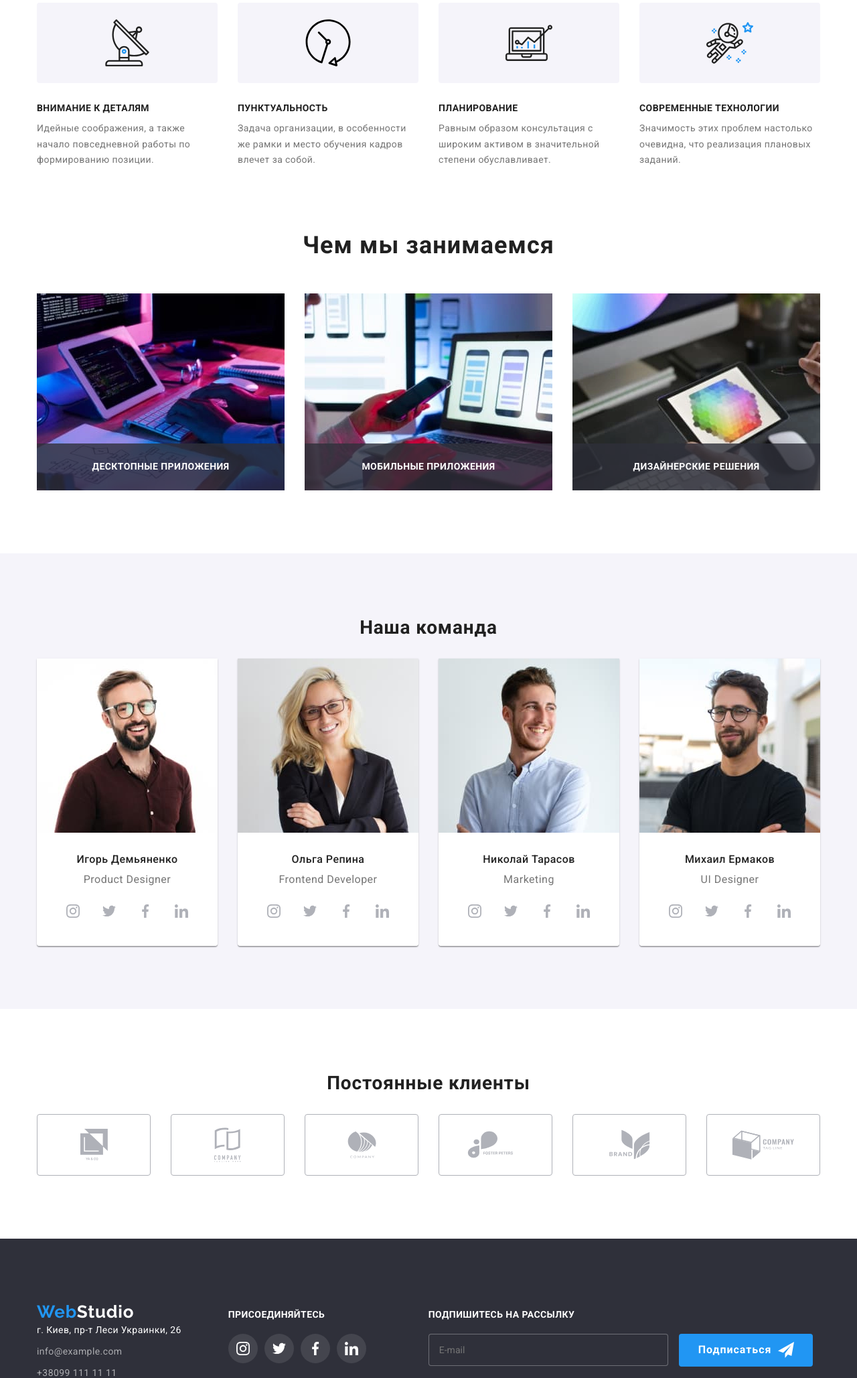
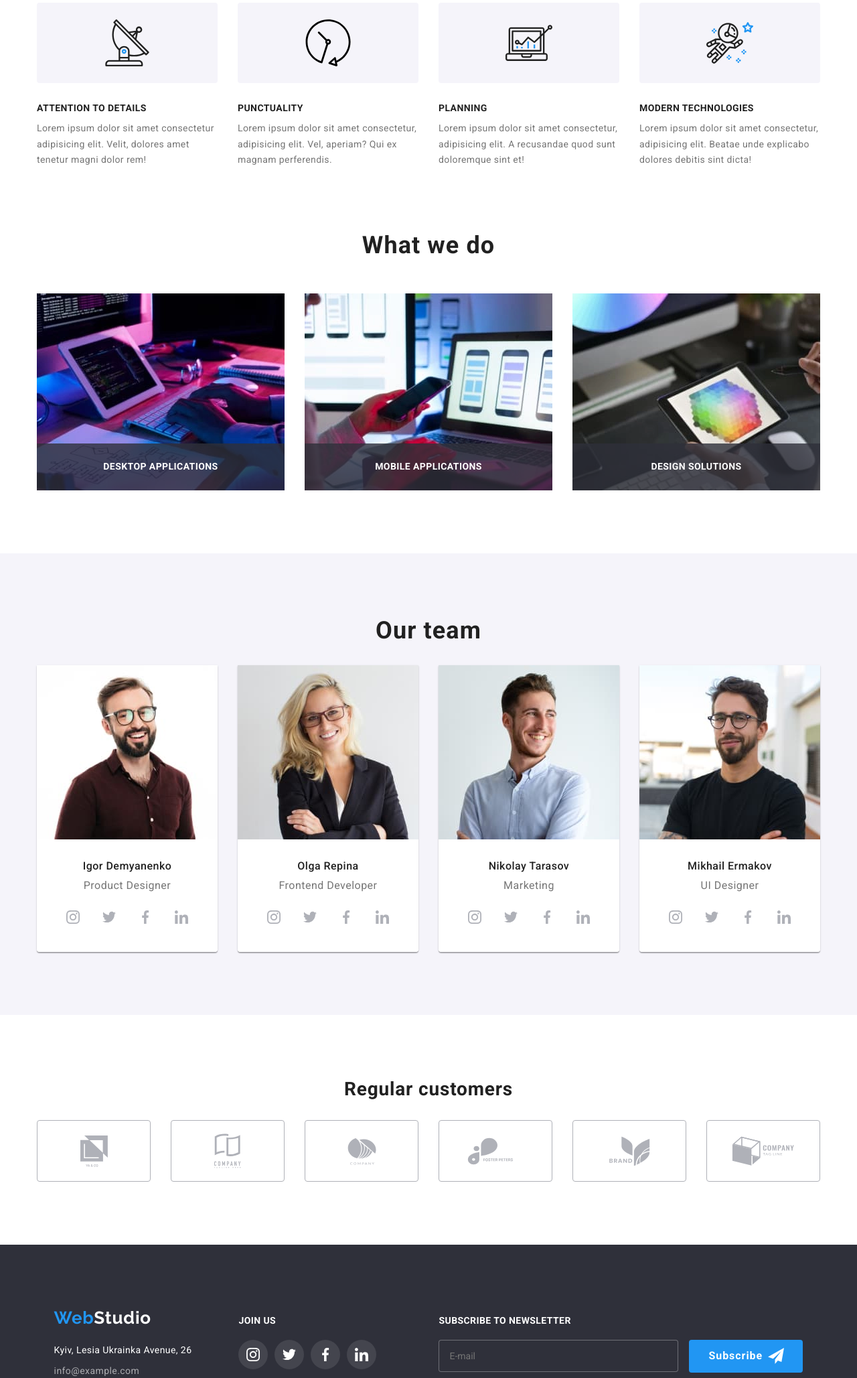
Before and after one commit to LenaXmi/goit-markup-hw-08, a plain HTML site: page index.html in a window 1280 px wide. Shown: the part 743-2800 px from the top of the page at 67% size. Drawn offline with nearby package versions, Linux system fonts and the light colour scheme.

Commit message:
translation

```diff
--- a/index.html
+++ b/index.html
@@ -76,9 +76,9 @@
                 </svg>
               </button>
 <ul class="mobile-menu__list">
-  <li class="li mobile-menu__item"><a href="./index.html" class=" mobile-menu__link mobile-menu__link--highlight">Студия</a></li>
-  <li class="li mobile-menu__item"><a href="./portfolio.html" class="mobile-menu__link">Портфолио</a></li>
-  <li class="li mobile-menu__item"><a href="" class="mobile-menu__link">Контакты</a></li>
+  <li class="li mobile-menu__item"><a href="./index.html" class=" mobile-menu__link mobile-menu__link--highlight">Studio</a></li>
+  <li class="li mobile-menu__item"><a href="./portfolio.html" class="mobile-menu__link">Portfolio</a></li>
+  <li class="li mobile-menu__item"><a href="" class="mobile-menu__link">Contacts</a></li>
 
 </ul>
 <ul class="mobile-menu__contacts-list">
@@ -135,11 +135,11 @@
       <section class="hero-section overlay">
         <div class="hero-container">
           <h1 class="hero-container__title">
-            Эффективные решения <br />
-            для вашего бизнеса
+            Effective solutions <br />
+            for your business
           </h1>
           <button data-modal-open class="order" type="button">
-            Заказать услугу
+           Order a service
           </button>
         </div>
       </section>
@@ -148,7 +148,7 @@
 
       <section class="features-section">
         <div class="features-container">
-          <h2 class="visually-hidden">Наши особенности</h2>
+          <h2 class="visually-hidden">Features</h2>
           <ul class="features-container__list">
             <li class="features-container__item">
               <div class="features-container__icon">
@@ -157,10 +157,10 @@
                 </svg>
               </div>
 
-              <h3 class="features-container__title">Внимание к деталям</h3>
+              <h3 class="features-container__title">Attention to details</h3>
               <p class="features-container__description">
-                Идейные соображения, а также начало повседневной работы по
-                формированию позиции.
+                Lorem ipsum dolor sit amet consectetur adipisicing elit. Velit, dolores amet tenetur magni dolor rem!
+
               </p>
             </li>
             <li class="features-container__item">
@@ -170,10 +170,9 @@
                 </svg>
               </div>
 
-              <h3 class="features-container__title">Пунктуальность</h3>
+              <h3 class="features-container__title">Punctuality</h3>
               <p class="features-container__description">
-                Задача организации, в особенности же рамки и место обучения
-                кадров влечет за собой.
+               Lorem ipsum dolor sit amet consectetur, adipisicing elit. Vel, aperiam? Qui ex magnam perferendis.
               </p>
             </li>
             <li class="features-container__item">
@@ -183,10 +182,9 @@
                 </svg>
               </div>
 
-              <h3 class="features-container__title">Планирование</h3>
+              <h3 class="features-container__title">Planning</h3>
               <p class="features-container__description">
-                Равным образом консультация с широким активом в значительной
-                степени обуславливает.
+               Lorem ipsum dolor sit amet consectetur, adipisicing elit. A recusandae quod sunt doloremque sint et!
               </p>
             </li>
             <li class="features-container__item">
@@ -196,10 +194,9 @@
                 </svg>
               </div>
 
-              <h3 class="features-container__title">Современные технологии</h3>
+              <h3 class="features-container__title">Modern technologies</h3>
               <p class="features-container__description">
-                Значимость этих проблем настолько очевидна, что реализация
-                плановых заданий.
+      Lorem ipsum dolor sit amet consectetur, adipisicing elit. Beatae unde explicabo dolores debitis sint dicta!
               </p>
             </li>
           </ul>
@@ -210,7 +207,7 @@
 
       <section class="works-section">
         <div class="works-container">
-          <h2 class="works-container__title">Чем мы занимаемся</h2>
+          <h2 class="works-container__title">What we do</h2>
           <ul class="works-container__list">
             <li class="works-container__pic">
               <div class="works-container__label">
@@ -226,7 +223,7 @@
                 </picture>
 
                 <div class="works-container__text">
-                  <p>Десктопные приложения</p>
+                  <p>Desktop Applications</p>
                 </div>
               </div>
             </li>
@@ -244,7 +241,7 @@
                 </picture>
 
                 <div class="works-container__text">
-                  <p>Мобильные приложения</p>
+                  <p>Mobile Applications</p>
                 </div>
               </div>
             </li>
@@ -263,7 +260,7 @@
                 </picture>
 
                 <div class="works-container__text">
-                  <p>Дизайнерские решения</p>
+                  <p>Design solutions</p>
                 </div>
               </div>
             </li>
@@ -275,7 +272,7 @@
 
       <section class="team-section">
         <div class="team-container">
-          <h2 class="team-container__title">Наша команда</h2>
+          <h2 class="team-container__title">Our team</h2>
           <ul class="team-container__list">
             <li class="team-container__member">
               <picture>
@@ -288,13 +285,13 @@
                 <source srcset="./images/team/designer_mobile.jpg 1x, ./images/team/designer_mobile2x.jpg 2x" media="(min-width:280px)">
                 <img class="team-container__pic"
                 src="./images/team/designer_mobile.jpg"
-                alt="Игорь Демьяненко. Дизайн продукта."
+                alt="Igor Demyanenko. Product Designer."
 
               />
               </picture>
 
               <div class="team-container__data">
-                <h3 class="team-container__employee">Игорь Демьяненко</h3>
+                <h3 class="team-container__employee">Igor Demyanenko</h3>
                 <p class="team-container__position">Product Designer</p>
                 <ul class="social-media">
                   <li class="social-media__item">
@@ -360,13 +357,13 @@
                 <source srcset="./images/team/developer_mobile.jpg 1x, ./images/team/developer_mobile2x.jpg 2x" media="(min-width:280px)">
                 <img class="team-container__pic"
                 src="./images/team/developer_mobile.jpg"
-                alt="Ольга Репина. Разработка."
+                alt="Olga Repina. Frontend Developer."
 
               />
               </picture>
 
               <div class="team-container__data">
-                <h3 class="team-container__employee">Ольга Репина</h3>
+                <h3 class="team-container__employee">Olga Repina</h3>
                 <p class="team-container__position">Frontend Developer</p>
                 <ul class="social-media">
                   <li class="social-media__item">
@@ -431,13 +428,13 @@
                 <source srcset="./images/team/marketing_mobile.jpg 1x, ./images/team/marketing_mobile2x.jpg 2x" media="(min-width:280px)">
                 <img class="team-container__pic"
                 src="./images/team/marketing_mobile.jpg"
-                alt="Николай Тарасов. Маркетинг."
+                alt="Nikolay Tarasov. Marketing."
 
               />
               </picture>
 
               <div class="team-container__data">
-                <h3 class="team-container__employee">Николай Тарасов</h3>
+                <h3 class="team-container__employee">Nikolay Tarasov</h3>
                 <p class="team-container__position">Marketing</p>
                 <ul class="social-media">
                   <li class="social-media__item">
@@ -501,13 +498,13 @@
                 <source srcset="./images/team/iu_mobile.jpg 1x, ./images/team/iu_mobile2x.jpg 2x" media="(min-width:280px)">
                 <img class="team-container__pic"
                 src="./images/team/iu_mobile.jpg"
-                alt="Михаил Ермаков. Графический дизайн."
+                alt="Mikhail Ermakov. UI Designer."
 
               />
               </picture>
 
               <div class="team-container__data">
-                <h3 class="team-container__employee">Михаил Ермаков</h3>
+                <h3 class="team-container__employee">Mikhail Ermakov</h3>
                 <p class="team-container__position">UI Designer</p>
                 <ul class="social-media">
                   <li class="social-media__item">
@@ -569,7 +566,7 @@
 
       <section class="clients-section">
         <div class="clients-container">
-          <h2 class="clients-container__title">Постоянные клиенты</h2>
+          <h2 class="clients-container__title">Regular customers</h2>
           <ul class="clients-container__list">
             <li class="clients-container__item">
               <a class="clients-container__link" href="">
@@ -637,7 +634,7 @@
                   href="https://bit.ly/3nyjrAB"
                   target="_blank"
                   rel="noreferrer noopener"
-                  >г. Киев, пр-т Леси Украинки, 26</a
+                  >Kyiv, Lesia Ukrainka Avenue, 26</a
                 >
               </li>
               <li class="footer-contacts__item">
@@ -655,7 +652,7 @@
         </div>
 
         <div class="join-container">
-          <b class="join-container__title">Присоединяйтесь</b>
+          <b class="join-container__title">Join us</b>
           <ul class="join-container__list">
             <li class="join-container__social">
               <a
@@ -708,7 +705,7 @@
           </ul>
         </div>
         <div class="subscription">
-          <b class="subscription__title">Подпишитесь на рассылку</b>
+          <b class="subscription__title">Subscribe to newsletter</b>
           <form class="subscription__form">
             <label class="subscription__label"
               ><input
@@ -717,7 +714,7 @@
                 class="subscription__input"
             /></label>
             <button class="subscription-btn" type="submit">
-              Подписаться
+              Subscribe
               <svg class="subscription-btn__icon" width="24" height="24">
                 <use href="./images/symbol-defs.svg#iconsend"></use>
               </svg>
--- a/sass/components/_buttons.scss
+++ b/sass/components/_buttons.scss
@@ -33,7 +33,7 @@ padding: 0;
 
   padding: 10px 32px;
   margin-top: 30px;
-  min-width: 200px;
+  // min-width: 200px;
 
   &:hover,
   &:focus {
@@ -46,7 +46,7 @@ padding: 0;
 // Subscription button
 .subscription-btn {
   @extend %btn;
-min-width: 200px;
+width: 170px;
 
 @media screen and (max-width:1199px) {
   margin-top: 20px;
@@ -58,7 +58,7 @@ min-width: 200px;
   padding: 10px 29px;
 
   @media screen and(min-width: 768px) {
-    width: 200px;
+    max-width: 200px;
   }
 
   @media screen and(min-width: 1200px) {
--- a/sass/components/_footer.scss
+++ b/sass/components/_footer.scss
@@ -31,5 +31,6 @@ footer {
  @media screen and(min-width:1200px) {
    width: 1200px;
    display: flex;
+   justify-content: center;
  }
 }
--- a/sass/components/_logo.scss
+++ b/sass/components/_logo.scss
@@ -23,12 +23,9 @@
   }
 }
 .footer-logo {
-  @media screen and(max-width:767px) {
-    display: flex;
-    align-items: center;
-    justify-content: center;
-    margin-bottom: 20px;
-  }
+display: block;
+margin-bottom: 20px;
+
 
 
   color: $mainAccentColor;
--- a/sass/components/_subscription.scss
+++ b/sass/components/_subscription.scss
@@ -23,7 +23,7 @@
   }
 
   &__input {
-    max-width: 450px;
+    max-width: 400px;
     width: 100%;
 
     padding: 15px;
--- a/sass/components/_team.scss
+++ b/sass/components/_team.scss
@@ -32,7 +32,7 @@
     margin-bottom: 30px;
     color: $mainTextColor;
     font-weight: bold;
-    font-size: 28px;
+    font-size: 36px;
     line-height: 1.18;
     text-align: center;
     letter-spacing: 0.03em;
--- a/sass/components/_works.scss
+++ b/sass/components/_works.scss
@@ -24,6 +24,7 @@
     font-size: 36px;
     line-height: 1.2;
     text-align: center;
+
     letter-spacing: 0.03em;
   }
 
```
Also changed, not shown: css/main.css, css/main.min.css, css/portfolio.css, css/portfolio.min.css, 4 other files.
